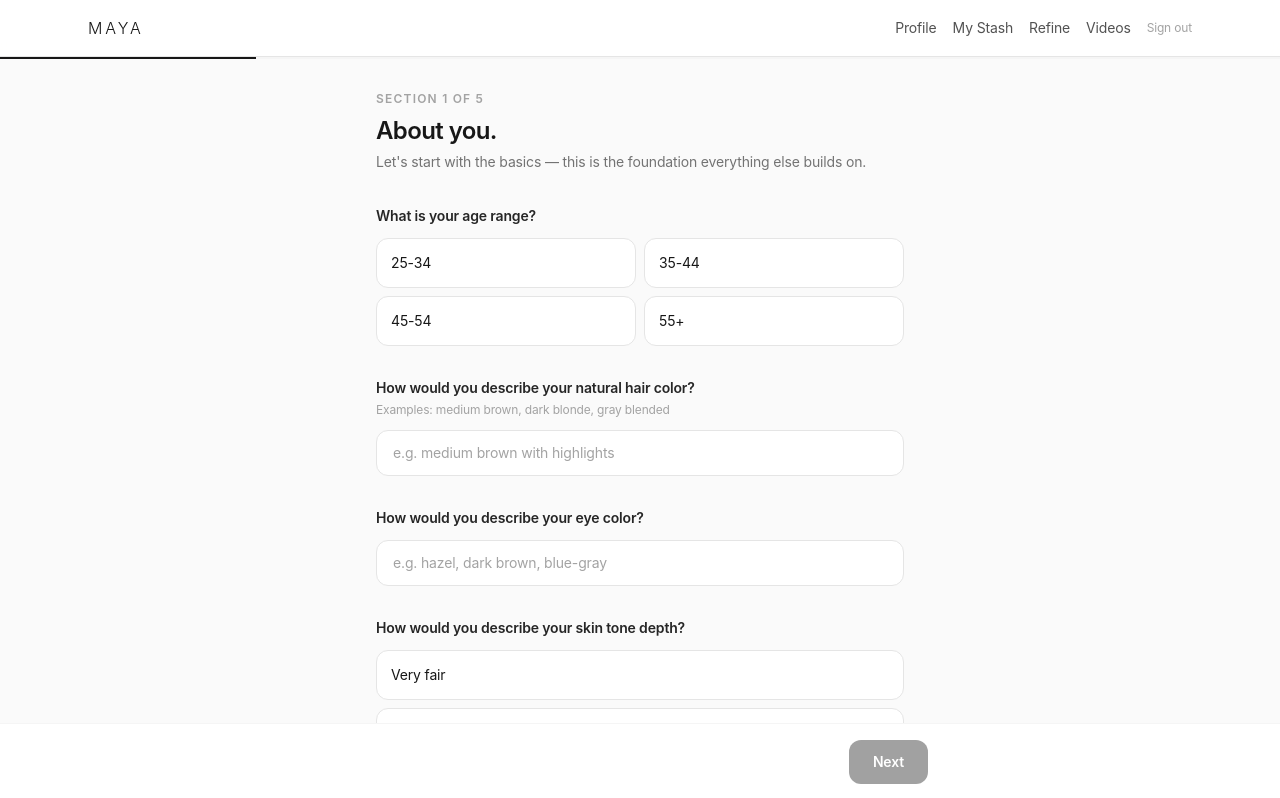
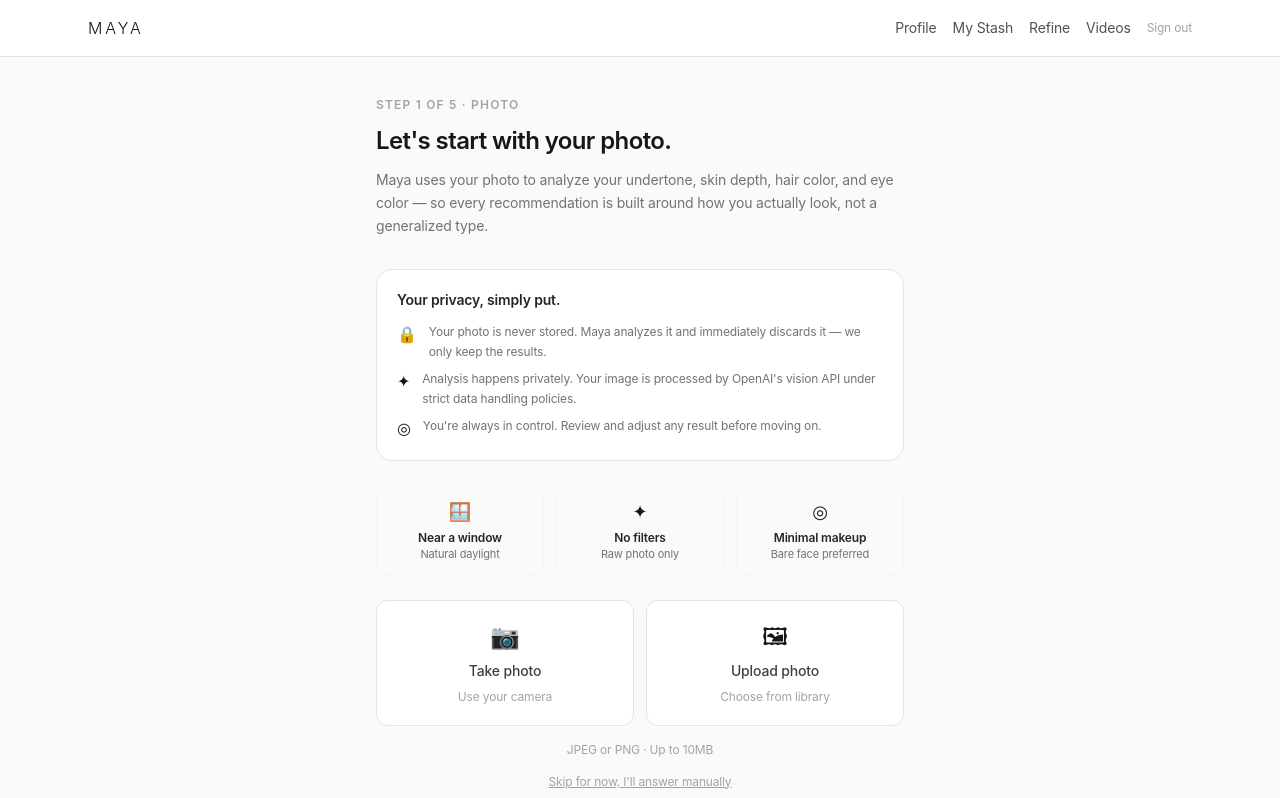
Before and after one commit to nulsenjb/MAYA-1.0, a Next.js app: page /intake in a window 1280 px wide. Shown: the top 798 px of the page. Built offline with nearby package versions, Linux system fonts and the light colour scheme.

Commit message:
nav restructure, intake gate, show password

```diff
--- a/app/auth/signup/page.tsx
+++ b/app/auth/signup/page.tsx
@@ -1,4 +1,4 @@
 import { AuthForm } from '@/components/auth-form';
 export default function SignupPage() {
-  return <main className="mx-auto max-w-xl px-6 py-16"><AuthForm mode="signup" successRedirect="/intake" /></main>;
+  return <main className="mx-auto max-w-xl px-6 py-16"><AuthForm mode="signup" successRedirect="/dashboard" /></main>;
 }
--- a/app/dashboard/page.tsx
+++ b/app/dashboard/page.tsx
@@ -19,8 +19,6 @@
       .eq('user_id', user.id),
   ]);
 
-  if (!intake) redirect('/intake');
-
   const intakeComplete = !!intake;
   const nameMatch = intake?.notes?.match(/Name:\s*([^.]+)/);
   const firstName = nameMatch ? nameMatch[1].trim().split(' ')[0] : '';
--- a/app/intake/page.tsx
+++ b/app/intake/page.tsx
@@ -80,9 +80,14 @@
   });
 }
 
+function mapAiDepth(aiDepth: string): string {
+  const normalized = aiDepth.toLowerCase().trim();
+  return DEPTH_OPTIONS.find((opt) => opt.toLowerCase() === normalized) ?? '';
+}
+
 export default function IntakePage() {
   const router = useRouter();
-  const [currentStep, setCurrentStep] = useState(1);
+  const [currentStep, setCurrentStep] = useState(0);
   const [showCompletion, setShowCompletion] = useState(false);
 
   const [ageRange, setAgeRange] = useState('');
@@ -102,7 +107,6 @@
   const [isAnalyzing, setIsAnalyzing] = useState(false);
   const [analysisResult, setAnalysisResult] = useState<AnalysisResult | null>(null);
   const [analysisError, setAnalysisError] = useState<string | null>(null);
-  const [analysisConfirmed, setAnalysisConfirmed] = useState(false);
   const [isAdjusting, setIsAdjusting] = useState(false);
   const [photoError, setPhotoError] = useState<string | null>(null);
 
@@ -141,7 +145,6 @@
     setPhotos(merged);
     setPhotoPreviews(merged.map((f) => URL.createObjectURL(f)));
     setAnalysisResult(null);
-    setAnalysisConfirmed(false);
     setIsAdjusting(false);
   }
 
@@ -151,7 +154,6 @@
     setPhotos(next);
     setPhotoPreviews(next.map((f) => URL.createObjectURL(f)));
     setAnalysisResult(null);
-    setAnalysisConfirmed(false);
     setIsAdjusting(false);
   }
 
@@ -182,6 +184,22 @@
     setAnalysisResult({ ...analysisResult, [field]: value });
   }
 
+  function confirmAndAdvance() {
+    if (!analysisResult) return;
+    setIsAdjusting(false);
+    setHairColor(analysisResult.hairColor);
+    setEyeColor(analysisResult.eyeColor);
+    const mappedDepth = mapAiDepth(analysisResult.depth);
+    if (mappedDepth) setComplexionDepth(mappedDepth);
+    setCurrentStep(1);
+    window.scrollTo({ top: 0 });
+  }
+
+  function skipPhoto() {
+    setCurrentStep(1);
+    window.scrollTo({ top: 0 });
+  }
+
   function canProceed(): boolean {
     switch (currentStep) {
       case 1:
@@ -191,8 +209,6 @@
       case 3:
         return Boolean(productsList.trim() && struggleCategories.length > 0);
       case 4:
-        return Boolean(analysisResult && analysisConfirmed);
-      case 5:
         return Boolean(desiredFeeling.length > 0 && targetSituations);
       default:
         return false;
@@ -201,7 +217,7 @@
 
   function next() {
     if (!canProceed()) return;
-    if (currentStep === 5) {
+    if (currentStep === 4) {
       setShowCompletion(true);
     } else {
       setCurrentStep(currentStep + 1);
@@ -210,7 +226,7 @@
   }
 
   function back() {
-    if (currentStep > 1) {
+    if (currentStep > 0) {
       setCurrentStep(currentStep - 1);
       window.scrollTo({ top: 0 });
     }
@@ -221,9 +237,9 @@
     setSaveError(null);
     const payload = {
       age_range: ageRange,
-      hair_color: analysisResult?.hairColor || hairColor,
-      eye_color: analysisResult?.eyeColor || eyeColor,
-      complexion_depth: analysisResult?.depth || complexionDepth,
+      hair_color: hairColor,
+      eye_color: eyeColor,
+      complexion_depth: complexionDepth,
       undertone: analysisResult?.undertone || 'neutral',
       ai_summary: analysisResult?.summary || '',
       makeup_experience: makeupExperience,
@@ -269,12 +285,176 @@
     );
   }
 
+  if (currentStep === 0) {
+    return (
+      <div className="min-h-screen bg-neutral-50">
+        <div className="min-h-screen flex flex-col px-6 py-10 max-w-xl mx-auto w-full">
+          <p className="text-xs font-semibold uppercase tracking-widest text-neutral-400 mb-3">
+            Step 1 of 5 · Photo
+          </p>
+          <h1 className="text-2xl font-semibold tracking-tight text-neutral-900 mb-3">
+            Let&apos;s start with your photo.
+          </h1>
+          <p className="text-sm text-neutral-500 leading-relaxed mb-8">
+            Maya uses your photo to analyze your undertone, skin depth, hair color, and eye color — so every recommendation is built around how you actually look, not a generalized type.
+          </p>
+
+          <div className="rounded-2xl border border-neutral-200 bg-white p-5 mb-6">
+            <h2 className="text-sm font-semibold text-neutral-800 mb-3">Your privacy, simply put.</h2>
+            <TrustRow icon="🔒" text="Your photo is never stored. Maya analyzes it and immediately discards it — we only keep the results." />
+            <TrustRow icon="✦" text="Analysis happens privately. Your image is processed by OpenAI's vision API under strict data handling policies." />
+            <TrustRow icon="◎" text="You're always in control. Review and adjust any result before moving on." />
+          </div>
+
+          {photos.length === 0 ? (
+            <>
+              <div className="grid grid-cols-3 gap-3 mb-6">
+                <Step0GuidanceCard icon="🪟" label="Near a window" desc="Natural daylight" />
+                <Step0GuidanceCard icon="✦" label="No filters" desc="Raw photo only" />
+                <Step0GuidanceCard icon="◎" label="Minimal makeup" desc="Bare face preferred" />
+              </div>
+
+              <div className="flex gap-3 w-full mb-4">
+                <label className="flex-1 flex flex-col items-center justify-center gap-2 border border-neutral-200 rounded-xl p-5 bg-white cursor-pointer hover:border-neutral-400 transition-colors">
+                  <input type="file" accept="image/*" capture="environment" className="hidden" onChange={handlePhotoUpload} />
+                  <span className="text-2xl">📷</span>
+                  <span className="text-sm font-medium text-neutral-700">Take photo</span>
+                  <span className="text-xs text-neutral-400">Use your camera</span>
+                </label>
+                <label className="flex-1 flex flex-col items-center justify-center gap-2 border border-neutral-200 rounded-xl p-5 bg-white cursor-pointer hover:border-neutral-400 transition-colors">
+                  <input type="file" accept="image/*" className="hidden" onChange={handlePhotoUpload} />
+                  <span className="text-2xl">🖼</span>
+                  <span className="text-sm font-medium text-neutral-700">Upload photo</span>
+                  <span className="text-xs text-neutral-400">Choose from library</span>
+                </label>
+              </div>
+
+              <p className="text-xs text-neutral-400 text-center mb-4">JPEG or PNG · Up to 10MB</p>
+
+              <button
+                type="button"
+                onClick={skipPhoto}
+                className="text-xs text-neutral-400 underline cursor-pointer text-center block w-full"
+              >
+                Skip for now, I&apos;ll answer manually
+              </button>
+            </>
+          ) : (
+            <>
+              <div className="grid grid-cols-3 gap-2">
+                {photoPreviews.map((src, i) => (
+                  <div key={src} className="relative rounded-xl overflow-hidden aspect-square bg-neutral-100">
+                    {/* eslint-disable-next-line @next/next/no-img-element */}
+                    <img src={src} alt="upload preview" className="w-full h-full object-cover" />
+                    <button
+                      type="button"
+                      onClick={() => removePhoto(i)}
+                      aria-label="Remove photo"
+                      className="absolute top-1.5 right-1.5 w-6 h-6 rounded-full bg-white/90 border border-neutral-200 text-xs text-neutral-700 flex items-center justify-center hover:bg-white"
+                    >
+                      ✕
+                    </button>
+                  </div>
+                ))}
+              </div>
+
+              {photos.length < MAX_PHOTOS && (
+                <>
+                  <p className="text-sm text-neutral-500 text-center mt-4 mb-2">
+                    Want to add more angles?
+                  </p>
+                  <label className="block w-full text-center cursor-pointer rounded-xl border border-neutral-200 bg-white py-3 text-sm text-neutral-700 hover:border-neutral-400 transition-colors">
+                    <input type="file" accept="image/*" className="hidden" onChange={handlePhotoUpload} />
+                    + Add another photo
+                  </label>
+                </>
+              )}
+
+              {!analysisResult && (
+                <button
+                  type="button"
+                  onClick={analyzePhotos}
+                  disabled={isAnalyzing}
+                  className={`w-full rounded-xl bg-neutral-900 text-white py-3.5 text-sm font-semibold mt-6 hover:bg-neutral-700 transition-colors disabled:opacity-60 ${
+                    isAnalyzing ? 'animate-pulse' : ''
+                  }`}
+                >
+                  {isAnalyzing ? 'Analyzing…' : 'Analyze my coloring'}
+                </button>
+              )}
+
+              {analysisError && (
+                <p className="mt-3 text-xs text-red-500 text-center">{analysisError}</p>
+              )}
+
+              {analysisResult && (
+                <div className="rounded-2xl border border-neutral-200 bg-white p-6 mt-6">
+                  <div className="text-xs font-semibold uppercase tracking-widest text-neutral-400 mb-4">
+                    Maya&apos;s analysis
+                  </div>
+                  {!isAdjusting ? (
+                    <div className="grid grid-cols-2 gap-4">
+                      <ResultField label="Undertone" value={analysisResult.undertone} />
+                      <ResultField label="Depth" value={analysisResult.depth} />
+                      <ResultField label="Hair color" value={analysisResult.hairColor} />
+                      <ResultField label="Eye color" value={analysisResult.eyeColor} />
+                    </div>
+                  ) : (
+                    <div className="grid grid-cols-1 gap-3">
+                      <AdjustField label="Undertone" value={analysisResult.undertone} onChange={(v) => updateAnalysisField('undertone', v)} />
+                      <AdjustField label="Depth" value={analysisResult.depth} onChange={(v) => updateAnalysisField('depth', v)} />
+                      <AdjustField label="Hair color" value={analysisResult.hairColor} onChange={(v) => updateAnalysisField('hairColor', v)} />
+                      <AdjustField label="Eye color" value={analysisResult.eyeColor} onChange={(v) => updateAnalysisField('eyeColor', v)} />
+                    </div>
+                  )}
+                  <p className="text-xs text-neutral-500 leading-relaxed mt-4 pt-4 border-t border-neutral-100">
+                    {analysisResult.summary}
+                  </p>
+                </div>
+              )}
+
+              {analysisResult && (
+                <div className="mt-5">
+                  <p className="text-sm font-semibold text-neutral-800 text-center mb-3">
+                    Does this feel accurate?
+                  </p>
+                  <div className="flex gap-2">
+                    <button
+                      type="button"
+                      onClick={confirmAndAdvance}
+                      className="flex-1 rounded-xl bg-neutral-900 text-white py-3 text-sm font-semibold hover:bg-neutral-700 transition-colors"
+                    >
+                      {isAdjusting ? 'Save changes' : 'Yes, looks right'}
+                    </button>
+                    {!isAdjusting && (
+                      <button
+                        type="button"
+                        onClick={() => setIsAdjusting(true)}
+                        className="flex-1 rounded-xl border border-neutral-200 bg-white py-3 text-sm font-semibold text-neutral-800 hover:border-neutral-400 transition-colors"
+                      >
+                        Let me adjust
+                      </button>
+                    )}
+                  </div>
+                </div>
+              )}
+            </>
+          )}
+
+          {photoError && (
+            <p className="mt-3 text-xs text-red-500 text-center">{photoError}</p>
+          )}
+        </div>
+      </div>
+    );
+  }
+
   return (
     <div className="min-h-screen bg-neutral-50 flex flex-col">
       <div className="w-full bg-neutral-100 h-0.5">
         <div
           className="bg-neutral-900 h-0.5 transition-all duration-500"
-          style={{ width: `${(currentStep / 5) * 100}%` }}
+          style={{ width: `${(currentStep / 4) * 100}%` }}
         />
       </div>
 
@@ -282,7 +462,7 @@
         {currentStep === 1 && (
           <>
             <SectionHeader
-              stepNum={1}
+              stepNum={2}
               title="About you."
               subtitle="Let's start with the basics — this is the foundation everything else builds on."
             />
@@ -333,7 +513,7 @@
         {currentStep === 2 && (
           <>
             <SectionHeader
-              stepNum={2}
+              stepNum={3}
               title="Your makeup experience."
               subtitle="This part matters as much as anything else. Be honest — there are no wrong answers."
             />
@@ -380,7 +560,7 @@
         {currentStep === 3 && (
           <>
             <SectionHeader
-              stepNum={3}
+              stepNum={4}
               title="Your products."
               subtitle="Start simple. We'll build from here."
             />
@@ -416,177 +596,6 @@
         )}
 
         {currentStep === 4 && (
-          <>
-            <SectionHeader
-              stepNum={4}
-              title="Your photo."
-              subtitle="This is where the magic starts. Maya uses your photo to analyze your undertone, depth, and coloring — so every recommendation is built around how you actually look."
-            />
-
-            {photos.length === 0 && (
-              <div className="grid grid-cols-3 gap-3 mb-8">
-                <GuidanceCard icon="🪟" label="Near a window" desc="Natural daylight, facing the light source" />
-                <GuidanceCard icon="✦" label="No filters" desc="Raw photo, no editing or beauty mode" />
-                <GuidanceCard icon="◎" label="Minimal makeup" desc="Bare face or very light coverage" />
-              </div>
-            )}
-
-            {photos.length === 0 ? (
-              <>
-                <div className="flex gap-3 w-full">
-                  <label className="flex-1 flex flex-col items-center justify-center gap-2 border border-neutral-200 rounded-xl p-5 bg-white cursor-pointer hover:border-neutral-400 transition-colors">
-                    <input type="file" accept="image/*" capture="environment" className="hidden" onChange={handlePhotoUpload} />
-                    <span className="text-2xl">📷</span>
-                    <span className="text-sm font-medium text-neutral-700">Take photo</span>
-                    <span className="text-xs text-neutral-400">Use your camera</span>
-                  </label>
-                  <label className="flex-1 flex flex-col items-center justify-center gap-2 border border-neutral-200 rounded-xl p-5 bg-white cursor-pointer hover:border-neutral-400 transition-colors">
-                    <input type="file" accept="image/*" className="hidden" onChange={handlePhotoUpload} />
-                    <span className="text-2xl">🖼</span>
-                    <span className="text-sm font-medium text-neutral-700">Upload photo</span>
-                    <span className="text-xs text-neutral-400">Choose from library</span>
-                  </label>
-                </div>
-                <p className="text-xs text-neutral-400 text-center mt-3">JPEG or PNG · Up to 10MB</p>
-              </>
-            ) : (
-              <>
-                <div className="grid grid-cols-3 gap-2">
-                  {photoPreviews.map((src, i) => (
-                    <div key={src} className="relative rounded-xl overflow-hidden aspect-square bg-neutral-100">
-                      {/* eslint-disable-next-line @next/next/no-img-element */}
-                      <img src={src} alt="upload preview" className="w-full h-full object-cover" />
-                      <button
-                        type="button"
-                        onClick={() => removePhoto(i)}
-                        aria-label="Remove photo"
-                        className="absolute top-1.5 right-1.5 w-6 h-6 rounded-full bg-white/90 border border-neutral-200 text-xs text-neutral-700 flex items-center justify-center hover:bg-white"
-                      >
-                        ✕
-                      </button>
-                    </div>
-                  ))}
-                </div>
-
-                {photos.length < MAX_PHOTOS && (
-                  <>
-                    <p className="text-sm text-neutral-500 text-center mt-4 mb-2">
-                      Want to add more angles?
-                    </p>
-                    <label className="block w-full text-center cursor-pointer rounded-xl border border-neutral-200 bg-white py-3 text-sm text-neutral-700 hover:border-neutral-400 transition-colors">
-                      <input
-                        type="file"
-                        accept="image/*"
-                        className="hidden"
-                        onChange={handlePhotoUpload}
-                        capture="user"
-                      />
-                      + Add another photo
-                    </label>
-                  </>
-                )}
-
-                {!analysisResult && (
-                  <button
-                    type="button"
-                    onClick={analyzePhotos}
-                    disabled={isAnalyzing}
-                    className={`w-full rounded-xl bg-neutral-900 text-white py-3.5 text-sm font-semibold mt-6 hover:bg-neutral-700 transition-colors disabled:opacity-60 ${
-                      isAnalyzing ? 'animate-pulse' : ''
-                    }`}
-                  >
-                    {isAnalyzing ? 'Analyzing…' : 'Analyze my coloring'}
-                  </button>
-                )}
-
-                {analysisError && (
-                  <p className="mt-3 text-xs text-red-500 text-center">{analysisError}</p>
-                )}
-
-                {analysisResult && (
-                  <div className="rounded-2xl border border-neutral-200 bg-white p-6 mt-6">
-                    <div className="text-xs font-semibold uppercase tracking-widest text-neutral-400 mb-4">
-                      Maya&apos;s analysis
-                    </div>
-                    {!isAdjusting ? (
-                      <div className="grid grid-cols-2 gap-4">
-                        <ResultField label="Undertone" value={analysisResult.undertone} />
-                        <ResultField label="Depth" value={analysisResult.depth} />
-                        <ResultField label="Hair color" value={analysisResult.hairColor} />
-                        <ResultField label="Eye color" value={analysisResult.eyeColor} />
-                      </div>
-                    ) : (
-                      <div className="grid grid-cols-1 gap-3">
-                        <AdjustField
-                          label="Undertone"
-                          value={analysisResult.undertone}
-                          onChange={(v) => updateAnalysisField('undertone', v)}
-                        />
-                        <AdjustField
-                          label="Depth"
-                          value={analysisResult.depth}
-                          onChange={(v) => updateAnalysisField('depth', v)}
-                        />
-                        <AdjustField
-                          label="Hair color"
-                          value={analysisResult.hairColor}
-                          onChange={(v) => updateAnalysisField('hairColor', v)}
-                        />
-                        <AdjustField
-                          label="Eye color"
-                          value={analysisResult.eyeColor}
-                          onChange={(v) => updateAnalysisField('eyeColor', v)}
-                        />
-                      </div>
-                    )}
-                    <p className="text-xs text-neutral-500 leading-relaxed mt-4 pt-4 border-t border-neutral-100">
-                      {analysisResult.summary}
-                    </p>
-                  </div>
-                )}
-
-                {analysisResult && !analysisConfirmed && (
-                  <div className="mt-5">
-                    <p className="text-sm font-semibold text-neutral-800 text-center mb-3">
-                      Does this feel accurate?
-                    </p>
-                    <div className="flex gap-2">
-                      <button
-                        type="button"
-                        onClick={() => {
-                          setAnalysisConfirmed(true);
-                          setIsAdjusting(false);
-                        }}
-                        className="flex-1 rounded-xl bg-neutral-900 text-white py-3 text-sm font-semibold hover:bg-neutral-700 transition-colors"
-                      >
-                        {isAdjusting ? 'Save changes' : 'Yes, looks right'}
-                      </button>
-                      {!isAdjusting && (
-                        <button
-                          type="button"
-                          onClick={() => setIsAdjusting(true)}
-                          className="flex-1 rounded-xl border border-neutral-200 bg-white py-3 text-sm font-semibold text-neutral-800 hover:border-neutral-400 transition-colors"
-                        >
-                          Let me adjust
-                        </button>
-                      )}
-                    </div>
-                  </div>
-                )}
-
-                {analysisResult && analysisConfirmed && (
-                  <p className="mt-4 text-xs text-neutral-400 text-center">Looks good. Continue when ready.</p>
-                )}
-              </>
-            )}
-
-            {photoError && (
-              <p className="mt-3 text-xs text-red-500 text-center">{photoError}</p>
-            )}
-          </>
-        )}
-
-        {currentStep === 5 && (
           <>
             <SectionHeader
               stepNum={5}
@@ -626,7 +635,6 @@
 
       <div className="fixed bottom-0 left-0 right-0 bg-white border-t border-neutral-100 px-6 py-4">
         <div className="max-w-xl mx-auto flex items-center justify-between">
-          {currentStep > 1 ? (
           <button
             type="button"
             onClick={back}
@@ -634,16 +642,13 @@
           >
             Back
           </button>
-          ) : (
-            <span />
-          )}
           <button
             type="button"
             onClick={next}
             disabled={!canProceed()}
             className="rounded-xl bg-neutral-900 text-white px-6 py-3 text-sm font-semibold hover:bg-neutral-700 transition-colors disabled:opacity-40"
           >
-            {currentStep === 5 ? 'Finish' : 'Next'}
+            {currentStep === 4 ? 'Finish' : 'Next'}
           </button>
         </div>
       </div>
@@ -755,12 +760,29 @@
   );
 }
 
-function GuidanceCard({ icon, label, desc }: { icon: string; label: string; desc: string }) {
+function TrustRow({ icon, text }: { icon: string; text: string }) {
   return (
-    <div className="rounded-xl border border-neutral-200 bg-white p-4 text-center">
-      <div className="text-xl mb-2">{icon}</div>
-      <p className="text-xs font-semibold text-neutral-800 mb-1">{label}</p>
-      <p className="text-[11px] text-neutral-500 leading-snug">{desc}</p>
+    <div className="flex items-start gap-3 mb-2 last:mb-0">
+      <span className="text-base shrink-0">{icon}</span>
+      <p className="text-xs text-neutral-500 leading-relaxed">{text}</p>
+    </div>
+  );
+}
+
+function Step0GuidanceCard({
+  icon,
+  label,
+  desc,
+}: {
+  icon: string;
+  label: string;
+  desc: string;
+}) {
+  return (
+    <div className="rounded-xl border border-neutral-100 bg-neutral-50 p-3 text-center">
+      <div className="text-lg mb-1">{icon}</div>
+      <div className="text-xs font-semibold text-neutral-800">{label}</div>
+      <div className="text-[11px] text-neutral-500">{desc}</div>
     </div>
   );
 }
```
Lines whose indentation alone changed are shown as unchanged.
